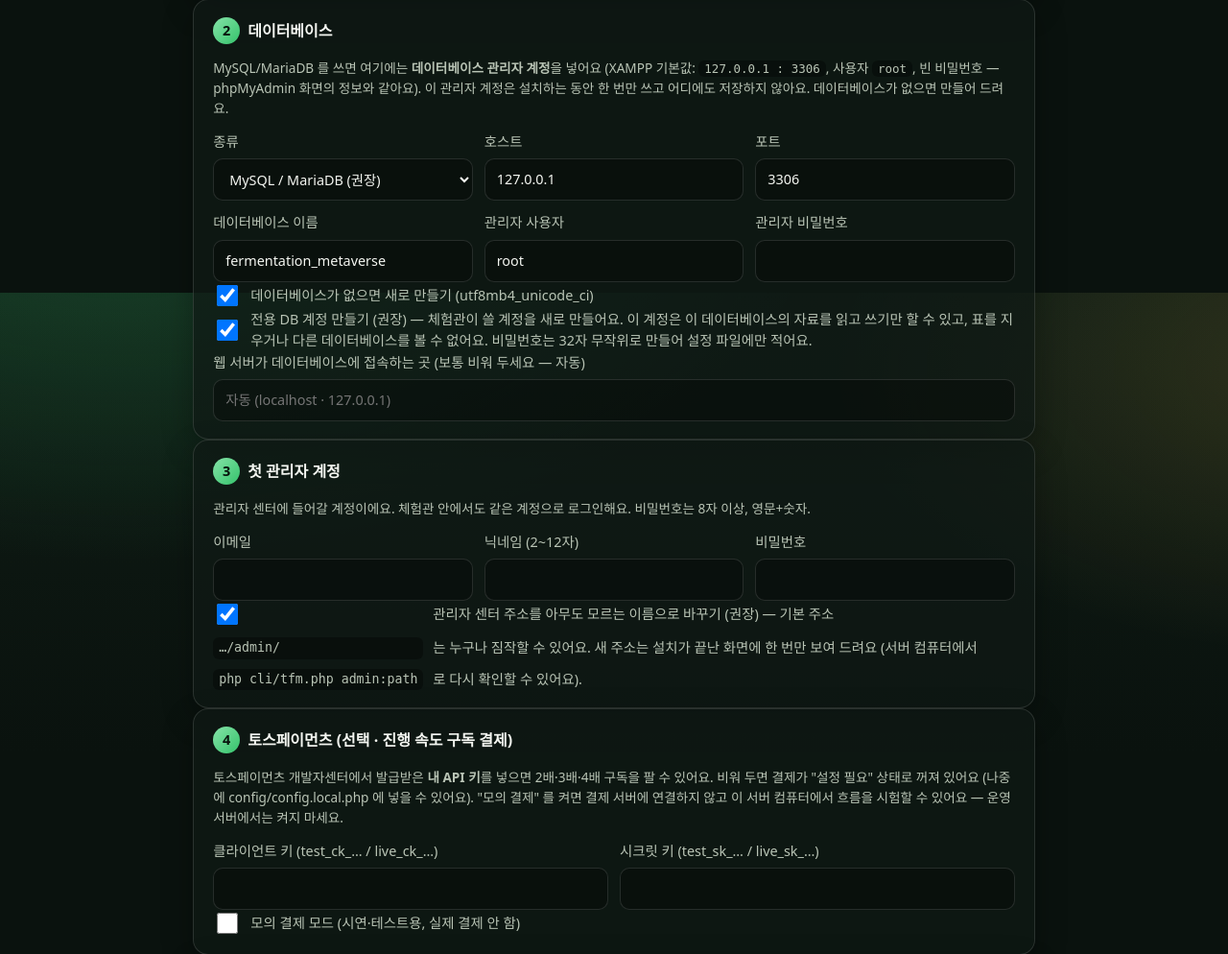
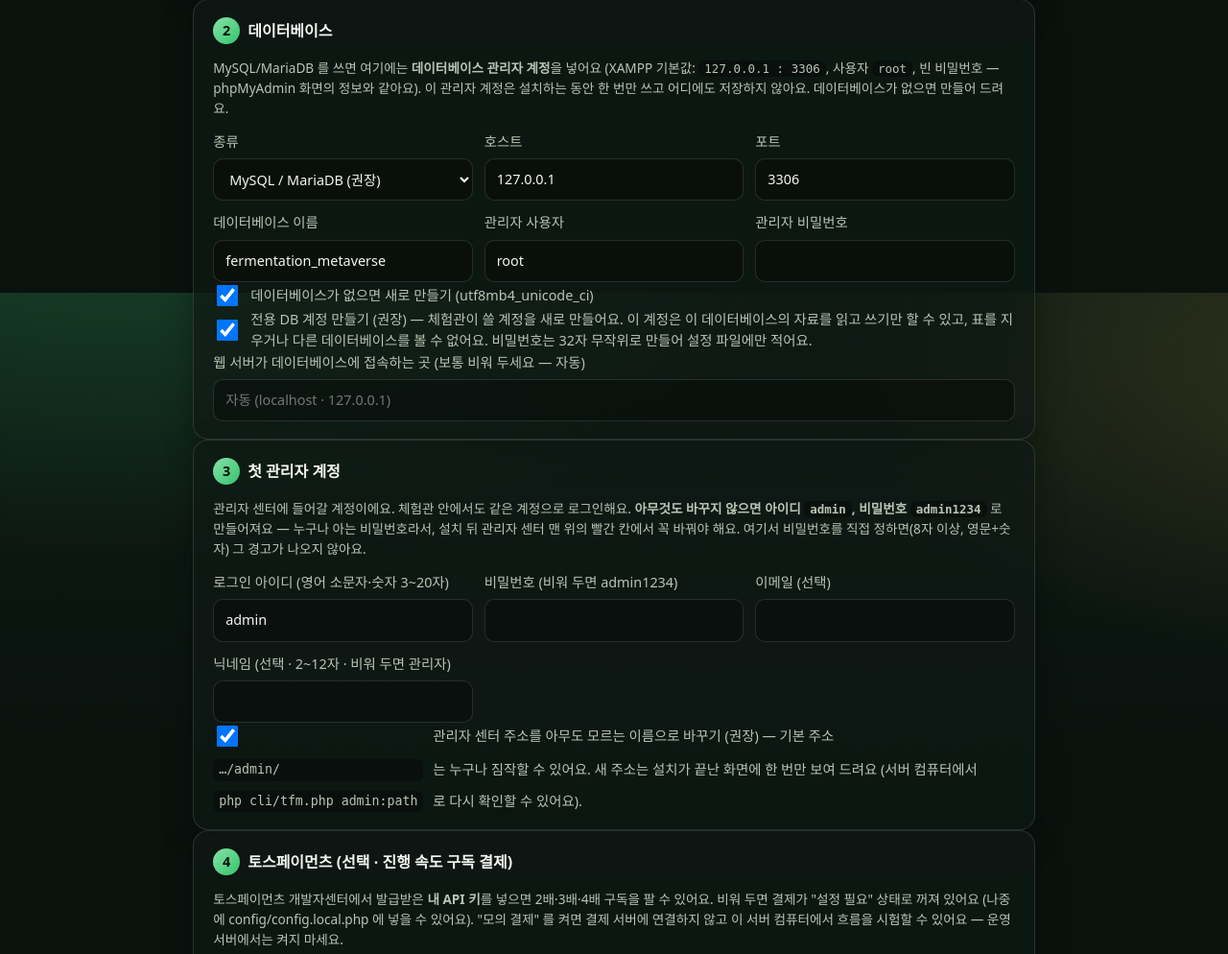
Before and after one commit to ciel7565/package.json, a PHP site: page /metaverse/install.php in a window 1280 px wide. Shown: the part 1295-2289 px from the top of the page at 96% size. Run offline with PHP 8.4, Linux system fonts and the light colour scheme.

Commit message:
Phase 9 (entitle): the installer's default administrator (admin / admin1234 unless other values are given)
Installer::run: admin_login (new), admin_email, admin_nickname and admin_password are optional — nothing typed gives login id admin, the default password (users.pw_default = 1), the nickname 관리자 and <id>@local.invalid; typed values work as before (a typed password must pass the policy). An untouched default administrator of the first-run seed is taken over; an account whose password was changed is never modified; the summary carries adminLogin / adminEmail / adminDefaultPassword and the pending seed marker is closed. cli install: --admin-id, an empty password answer = the default with a loud warning and the reset command; install.php: the form (id prefilled, the rest optional) and the done page (red line while the default password is in use). config.php: documented defaults sub.tiers_on (env TFM_SUB_TIERS) and limits.*. tests/security-data-unit.php lists tier 4 as on sale for its tier-4 payment checks. Checked: security-data-unit 72 (SQLite) / 87 (fresh MariaDB 10.11) all pass; cli install with defaults and with explicit values in a scratch copy; php -l.

Co-Authored-By: Claude Fable 5.2 <noreply@anthropic.com>
Claude-Session: https://claude.ai/code/session_01PdL4ukoGbnNms415SoYum3

```diff
--- a/server/config/config.php
+++ b/server/config/config.php
@@ -290,6 +290,19 @@ return [
         ],
     ],
 
+    // ------------------------------------------------------------------ [entitle] 구독·혜택의 기본값 (CONTRACT §17.2)
+    // 관리자 센터 ⚙️ 설정 에서 바꾸면 그 값(settings 표)이 우선이에요. 여기는 그 화면의 "기본값으로" 가 돌아가는 값이에요.
+    // 가격의 기본값은 위 toss.tiers 예요.
+    'sub' => [
+        'tiers_on' => $env('TFM_SUB_TIERS', [2, 3]),   // 파는 단계 (2 · 3 · 4 가운데). 4배는 여기에 넣어야 구독 화면에 나와요
+    ],
+    'limits' => [
+        'jars_free'       => 3,     // 무료 계정이 쓰는 내 항아리 수
+        'jars_paid'       => 12,    // 구독 계정과 관리자가 쓰는 내 항아리 수 (구독이 끝나도 내용물은 그대로, 잠기기만 해요)
+        'room_items_free' => 80,    // 내 방에 놓을 수 있는 물건 수 (무료)
+        'room_items_paid' => 160,   // 내 방에 놓을 수 있는 물건 수 (구독 · 관리자)
+    ],
+
     // ------------------------------------------------------------------ 실시간 텃밭 · 곳간 · 재배 완료 확인 (CONTRACT §15.1–15.3) — owner: server-farm
     'farm' => [
         'rt_scale'        => $env('TFM_RT_SCALE', 1.0),   // 실시간 재배 시간 배율의 기본값 (관리자 화면에서 바꾸면 settings 테이블 값이 우선). 1 = 진짜 시간, 60 = 60배 빠르게(시연)
--- a/server/install.php
+++ b/server/install.php
@@ -103,7 +103,7 @@ main{padding:16px max(16px,4vw) 32px;display:grid;gap:16px;max-width:980px;margi
 .card h2{margin:0 0 10px;font-size:1.1rem}.card h3{margin:0 0 12px;font-size:1rem;display:flex;align-items:center;gap:8px;flex-wrap:wrap}
 .step{display:inline-grid;place-items:center;width:28px;height:28px;border-radius:50%;background:linear-gradient(135deg,#86e3a8,var(--green));color:#08140d;font-weight:800;font-size:.9rem}
 .tablewrap{overflow-x:auto;border-radius:12px;border:1px solid var(--line)}table{width:100%;border-collapse:collapse;font-size:.9rem}th,td{padding:9px 10px;text-align:left;border-bottom:1px solid rgba(255,255,255,.07);vertical-align:top;word-break:keep-all}th{background:rgba(0,0,0,.25);color:var(--dim);font-weight:600;white-space:nowrap}
-.badge{display:inline-block;padding:2px 9px;border-radius:99px;font-size:.78rem;font-weight:700;white-space:nowrap;background:rgba(255,255,255,.1)}.badge.ok{background:rgba(52,195,107,.18);color:#86e3a8}.badge.warn{background:rgba(255,159,67,.18);color:#ffc58f}.badge.fail{background:rgba(255,107,94,.2);color:#ffaaa2}
+.badge{display:inline-block;padding:2px 9px;border-radius:99px;font-size:.78rem;font-weight:700;white-space:nowrap;background:rgba(255,255,255,.1)}.bad{color:#ffaaa2}.badge.ok{background:rgba(52,195,107,.18);color:#86e3a8}.badge.warn{background:rgba(255,159,67,.18);color:#ffc58f}.badge.fail{background:rgba(255,107,94,.2);color:#ffaaa2}
 .grid{display:grid;grid-template-columns:repeat(auto-fit,minmax(min(260px,100%),1fr));gap:12px}label{display:grid;gap:6px;color:var(--dim);font-size:.9rem}input,select{width:100%;min-height:44px;padding:10px 12px;border-radius:10px;border:1px solid var(--line);background:rgba(0,0,0,.3);color:var(--text);font:inherit}
 input.code{font-family:ui-monospace,Consolas,monospace;letter-spacing:.12em;text-transform:uppercase;font-size:1.1rem}
 label.check{grid-template-columns:auto 1fr;align-items:center;gap:10px}label.check input{width:22px;height:22px;min-height:0}
@@ -145,10 +145,11 @@ function viewForm(array $checks, ?string $error): string
         . '</div><label class="check"><input type="checkbox" name="create_db" value="1"' . (ichecked('create_db', true) ? ' checked' : '') . '> 데이터베이스가 없으면 새로 만들기 (utf8mb4_unicode_ci)</label>'
         . '<label class="check"><input type="checkbox" name="app_account" value="1"' . (ichecked('app_account', true) ? ' checked' : '') . '> 전용 DB 계정 만들기 (권장) — 체험관이 쓸 계정을 새로 만들어요. 이 계정은 이 데이터베이스의 자료를 읽고 쓰기만 할 수 있고, 표를 지우거나 다른 데이터베이스를 볼 수 없어요. 비밀번호는 32자 무작위로 만들어 설정 파일에만 적어요.</label>'
         . '<div class="grid"><label>웹 서버가 데이터베이스에 접속하는 곳 (보통 비워 두세요 — 자동)<input name="app_host" value="' . ie(ival('app_host')) . '" maxlength="120" placeholder="자동 (localhost · 127.0.0.1)"></label></div></section>'
-        . '<section class="card"><h3><span class="step">3</span> 첫 관리자 계정</h3><p class="dim small">관리자 센터에 들어갈 계정이에요. 체험관 안에서도 같은 계정으로 로그인해요. 비밀번호는 8자 이상, 영문+숫자.</p><div class="grid">'
-        . '<label>이메일<input type="email" name="admin_email" value="' . ie(ival('admin_email')) . '" required maxlength="120"></label>'
-        . '<label>닉네임 (2~12자)<input name="admin_nickname" value="' . ie(ival('admin_nickname')) . '" required maxlength="12"></label>'
-        . '<label>비밀번호<input type="password" name="admin_password" value="" required autocomplete="new-password" maxlength="64"></label>'
+        . '<section class="card"><h3><span class="step">3</span> 첫 관리자 계정</h3><p class="dim small">관리자 센터에 들어갈 계정이에요. 체험관 안에서도 같은 계정으로 로그인해요. <b>아무것도 바꾸지 않으면 아이디 <code>admin</code>, 비밀번호 <code>admin1234</code></b> 로 만들어져요 — 누구나 아는 비밀번호라서, 설치 뒤 관리자 센터 맨 위의 빨간 칸에서 꼭 바꿔야 해요. 여기서 비밀번호를 직접 정하면(8자 이상, 영문+숫자) 그 경고가 나오지 않아요.</p><div class="grid">'
+        . '<label>로그인 아이디 (영어 소문자·숫자 3~20자)<input name="admin_login" value="' . ie(ival('admin_login', 'admin')) . '" maxlength="20" pattern="[a-z0-9_]{3,20}" autocomplete="off" spellcheck="false"></label>'
+        . '<label>비밀번호 (비워 두면 admin1234)<input type="password" name="admin_password" value="" autocomplete="new-password" maxlength="64"></label>'
+        . '<label>이메일 (선택)<input type="email" name="admin_email" value="' . ie(ival('admin_email')) . '" maxlength="120"></label>'
+        . '<label>닉네임 (선택 · 2~12자 · 비워 두면 관리자)<input name="admin_nickname" value="' . ie(ival('admin_nickname')) . '" maxlength="12"></label>'
         . '</div><label class="check"><input type="checkbox" name="admin_random" value="1"' . (ichecked('admin_random', true) ? ' checked' : '') . '> 관리자 센터 주소를 아무도 모르는 이름으로 바꾸기 (권장) — 기본 주소 <code>…/admin/</code> 는 누구나 짐작할 수 있어요. 새 주소는 설치가 끝난 화면에 한 번만 보여 드려요 (서버 컴퓨터에서 <code>php cli/tfm.php admin:path</code> 로 다시 확인할 수 있어요).</label></section>'
         . '<section class="card"><h3><span class="step">4</span> 토스페이먼츠 (선택 · 진행 속도 구독 결제)</h3><p class="dim small">토스페이먼츠 개발자센터에서 발급받은 <b>내 API 키</b>를 넣으면 2배·3배·4배 구독을 팔 수 있어요. 비워 두면 결제가 "설정 필요" 상태로 꺼져 있어요 (나중에 config/config.local.php 에 넣을 수 있어요). "모의 결제" 를 켜면 결제 서버에 연결하지 않고 이 서버 컴퓨터에서 흐름을 시험할 수 있어요 — 운영 서버에서는 켜지 마세요.</p><div class="grid">'
         . '<label>클라이언트 키 (test_ck_… / live_ck_…)<input name="toss_client" value="' . ie(ival('toss_client')) . '" maxlength="120"></label>'
@@ -249,7 +250,9 @@ function viewDone(array $r, array $adminDir, array $audit): string
     }
     $h = '<div class="flash ok" role="status">🎉 설치가 끝났어요!</div><section class="card"><h2>이제 이렇게 하세요</h2><ol class="todo">'
         . '<li>' . $dbLine . '</li>'
-        . '<li>관리자 <b>' . ie($r['adminNickname']) . '</b> ' . ($r['adminCreated'] ? '계정을 만들었어요.' : '계정에 관리자 권한을 주었어요.') . ' 관리자 센터에서 같은 이메일·비밀번호로 로그인하세요.</li>'
+        . '<li>관리자 <b>' . ie($r['adminNickname']) . '</b> ' . ($r['adminCreated'] ? '계정을 만들었어요.' : '계정에 관리자 권한을 주었어요.')
+            . (!empty($r['adminLogin']) ? ' 관리자 센터에서 아이디 <code>' . ie($r['adminLogin']) . '</code> 와 비밀번호로 로그인하세요.' : ' 관리자 센터에서 같은 이메일·비밀번호로 로그인하세요.')
+            . (!empty($r['adminDefaultPassword']) ? ' <b class="bad">⚠ 지금 비밀번호는 기본값 <code>' . ie(Tfm\Users::DEFAULT_ADMIN_PASSWORD) . '</code> 이에요. 누구나 아는 비밀번호예요 — 로그인하면 맨 위 빨간 칸이 나와요. 거기서 바로 새 비밀번호로 바꾸세요.</b>' : '') . '</li>'
         . viewAdminSteps($adminDir)
         . '<li>구독 결제: ' . ($r['mock'] ? '<b>모의 결제 모드</b> (이 서버 컴퓨터에서만 시험용)' : ($r['tossKeys'] ? '<b>입력한 토스 키</b> 사용' : '<b>설정 필요</b> — 결제를 열려면 토스페이먼츠 개발자센터에서 발급받은 내 키를 config/config.local.php 에 넣어 주세요')) . ' — 토스 개발자센터의 웹훅 주소는 <code>' . ie(Http::baseUrl()) . 'api/sub/webhook.php</code></li>'
         . '<li>자동 갱신: Windows 작업 스케줄러에 <code>php.exe cli\\tfm.php sub:renew</code> 를 하루 한 번 등록하세요 (docs/SERVER-INSTALL-KO.md).</li>'
@@ -297,6 +300,7 @@ try {
                     'username' => ival('username'), 'password' => ival('password'), 'create_db' => isset($_POST['create_db']),
                     'app_account' => isset($_POST['app_account']), 'app_host' => ival('app_host'),
                     'admin_email' => ival('admin_email'), 'admin_nickname' => ival('admin_nickname'), 'admin_password' => ival('admin_password'),
+                    'admin_login' => ival('admin_login'), // [entitle] CONTRACT §17.2
                     'toss_client' => ival('toss_client'), 'toss_secret' => ival('toss_secret'), 'toss_mock' => isset($_POST['toss_mock']),
                 ]);
                 SetupCode::consume();
--- a/server/lib/Installer.php
+++ b/server/lib/Installer.php
@@ -88,7 +88,12 @@ final class Installer
      * Run the installation. $in keys: driver (mysql|sqlite), host, port, database, username, password, socket,
      * create_db (bool), app_account (bool, default true: make a dedicated least-privilege account), app_host (the host
      * the web server connects from; empty = automatic), ssl_ca, ssl_verify (bool), allow_insecure_remote (bool),
-     * admin_email, admin_nickname, admin_password, toss_client, toss_secret, toss_mock (bool).
+     * admin_email, admin_nickname, admin_password, admin_login, toss_client, toss_secret, toss_mock (bool).
+     *
+     * [entitle] CONTRACT §17.2 — the first administrator: every admin_* value is optional. Nothing typed gives the default
+     * administrator the owner asked for: login id "admin", the default password (users.pw_default = 1 — the admin site
+     * shows a red banner with the change form until it is changed), the nickname 관리자 and a placeholder address
+     * (<id>@local.invalid). A typed value replaces its default; a typed password must pass the normal policy.
      *
      * MySQL / MariaDB (CONTRACT §15.7 #1): username / password are the database ADMINISTRATOR the operator typed (root
      * on XAMPP). With that connection the database is created, database/schema.sql applied and a dedicated account
@@ -107,12 +112,23 @@ final class Installer
         if ($fails) throw new ApiException(400, 'REQUIREMENTS', '서버 환경을 먼저 맞춰 주세요: ' . implode(' / ', $fails));
 
         $str = function (string $k, string $d = '') use ($in): string { return isset($in[$k]) && is_string($in[$k]) ? trim($in[$k]) : $d; };
+        // [entitle] the first administrator: what is not typed takes the default (see above)
+        $loginId = mb_strtolower($str('admin_login'));
+        $loginGiven = $loginId !== '';
+        if (!$loginGiven) $loginId = Users::DEFAULT_ADMIN_ID;
+        if ($e = Users::validLoginId($loginId)) throw new ApiException(400, 'ADMIN_LOGIN', '관리자 아이디: ' . $e);
         $email = mb_strtolower($str('admin_email'));
+        $emailGiven = $email !== '';
+        if (!$emailGiven) $email = $loginId . '@' . Users::LOCAL_MAIL_HOST;
         $nick = Users::cleanText($str('admin_nickname'), 40);
+        $nickGiven = $nick !== '';
+        if (!$nickGiven) $nick = Users::DEFAULT_ADMIN_NICKNAME;
         $pw = isset($in['admin_password']) && is_string($in['admin_password']) ? $in['admin_password'] : '';
-        if ($e = Users::validEmail($email)) throw new ApiException(400, 'ADMIN_EMAIL', '관리자 이메일: ' . $e);
+        $pwDefault = $pw === '';
+        if ($pwDefault) $pw = Users::DEFAULT_ADMIN_PASSWORD;
+        if ($e = Users::validEmail($email, !$emailGiven)) throw new ApiException(400, 'ADMIN_EMAIL', '관리자 이메일: ' . $e);
         if ($e = Users::validNickname($nick, true)) throw new ApiException(400, 'ADMIN_NICK', '관리자 닉네임: ' . $e);
-        if ($e = Users::validPassword($pw, $email, $nick)) throw new ApiException(400, 'ADMIN_PASSWORD', '관리자 비밀번호: ' . $e);
+        if (!$pwDefault && ($e = Users::validPassword($pw, $email, $nick))) throw new ApiException(400, 'ADMIN_PASSWORD', '관리자 비밀번호: ' . $e);
 
         $local = self::readLocalConfig(); // a damaged config.local.php is an error, never silently replaced
         $local['db'] = isset($local['db']) && is_array($local['db']) ? $local['db'] : [];
@@ -212,23 +228,49 @@ final class Installer
 
         // first admin (or promote the matching account)
         $created = false;
-        $existing = Users::byEmail($email);
+        $existing = $emailGiven ? Users::byEmail($email) : null;
+        $byLogin = Users::byLoginId($loginId); // [entitle]
         if ($existing) {
             if ($existing['role'] !== 'admin') Users::update((int) $existing['id'], ['role' => 'admin'], true);
+            // [entitle] the account gets the login id when it has none and the id is free (its password is never touched)
+            if (!$byLogin && (string) (isset($existing['login_id']) ? $existing['login_id'] : '') === '') Users::update((int) $existing['id'], ['login_id' => $loginId]);
             $admin = Users::byId((int) $existing['id']);
+        } elseif ($byLogin && $byLogin['role'] === 'admin' && (!$emailGiven || !empty($byLogin['pw_default']))) {
+            // [entitle] the administrator with this login id exists already (the first-run seed, an earlier install). An
+            // account whose password was changed stays as it is; the untouched default administrator takes what was typed.
+            $fields = [];
+            if (!empty($byLogin['pw_default'])) {
+                if ($emailGiven) $fields['email'] = $email;
+                if ($nickGiven && mb_strtolower($nick) !== (string) $byLogin['nickname_key']) {
+                    if (Users::byNickname($nick)) throw new ApiException(409, 'NICKNAME_TAKEN', '그 닉네임은 이미 다른 계정이 쓰고 있어요.');
+                    $fields['nickname'] = $nick;
+                    $fields['nickname_key'] = mb_strtolower($nick);
+                }
+                if (!$pwDefault) { $fields['password_hash'] = Users::hashPassword($pw); $fields['password_changed_at'] = Clock::ms(); $fields['pw_default'] = 0; }
+            }
+            if ($fields) Users::update((int) $byLogin['id'], $fields, isset($fields['password_hash']));
+            $admin = Users::byId((int) $byLogin['id']);
         } else {
+            if ($byLogin && $loginGiven) throw new ApiException(409, 'LOGIN_ID_TAKEN', '그 로그인 아이디는 이미 다른 계정이 쓰고 있어요.');
             $byNick = Users::byNickname($nick);
-            if ($byNick) throw new ApiException(409, 'NICKNAME_TAKEN', '그 닉네임은 이미 다른 계정이 쓰고 있어요.');
-            $admin = Db::tx(function () use ($email, $nick, $pw) { return Users::create($email, $nick, $pw, 'admin'); });
+            if ($byNick && $nickGiven) throw new ApiException(409, 'NICKNAME_TAKEN', '그 닉네임은 이미 다른 계정이 쓰고 있어요.');
+            for ($i = 0; $i < 20 && $byNick; $i++) { $nick = Users::DEFAULT_ADMIN_NICKNAME . random_int(10, 9999); $byNick = Users::byNickname($nick); }
+            $useId = $byLogin ? null : $loginId; // the default id is taken by another account: the new administrator signs in by e-mail
+            $admin = Db::tx(function () use ($email, $nick, $pw, $useId, $pwDefault) { return Users::create($email, $nick, $pw, 'admin', $useId, $pwDefault); });
             $created = true;
         }
+        if (!$admin) throw new \RuntimeException('admin account vanished');
+        try { Users::markDefaultAdmin('done'); } catch (\Throwable $e) { /* [entitle] the marker of the first-run seed: an administrator exists now */ }
+        $adminDefaultPw = !empty($admin['pw_default']);
         Audit::log('install', (int) $admin['id'], ['driver' => $driver, 'created' => $created, 'schema' => $version, 'mock' => !empty($in['toss_mock']),
-            'dbAccount' => $account['dedicated'] ? 'dedicated' : $account['reason']], 'alert', (int) $admin['id']);
+            'dbAccount' => $account['dedicated'] ? 'dedicated' : $account['reason'], 'defaultPassword' => $adminDefaultPw], 'alert', (int) $admin['id']);
         if (@file_put_contents(self::lockPath(), 'installed ' . gmdate('c') . ' by ' . (PHP_SAPI === 'cli' ? 'cli' : 'web') . "\n", LOCK_EX) === false) {
             throw new ApiException(500, 'LOCK', 'data/install.lock 파일을 만들지 못했어요 (data 폴더 쓰기 권한).');
         }
         PrivateFile::tighten(self::lockPath());
         return ['driver' => $driver, 'server' => $ver, 'schema' => $version, 'adminId' => (int) $admin['id'], 'adminNickname' => (string) $admin['nickname'], 'adminCreated' => $created,
+            // [entitle] what the done page / the command line tell the operator: the login id and whether the default password is in use
+            'adminLogin' => (string) (isset($admin['login_id']) ? $admin['login_id'] : ''), 'adminEmail' => (string) $admin['email'], 'adminDefaultPassword' => $adminDefaultPw,
             'mock' => !empty($in['toss_mock']), 'tossKeys' => $tc !== '', 'dbAccount' => $account];
     }
 
```
Also changed, not shown: server/cli/tfm.php (+13 -3 lines), tests/security-data-unit.php (+3 -0 lines).
